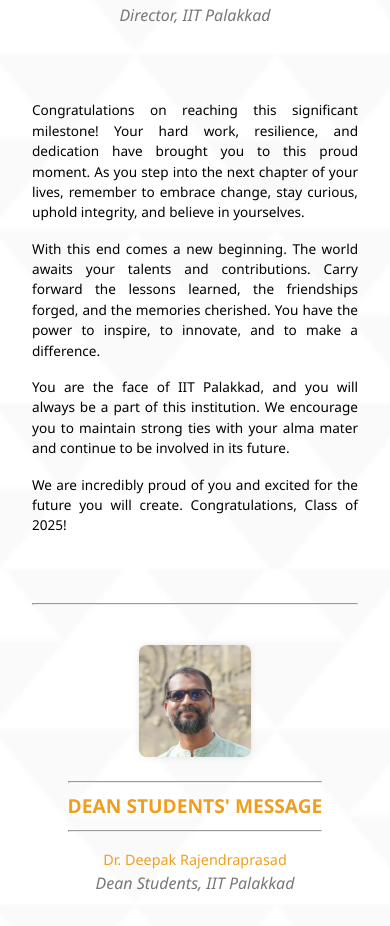
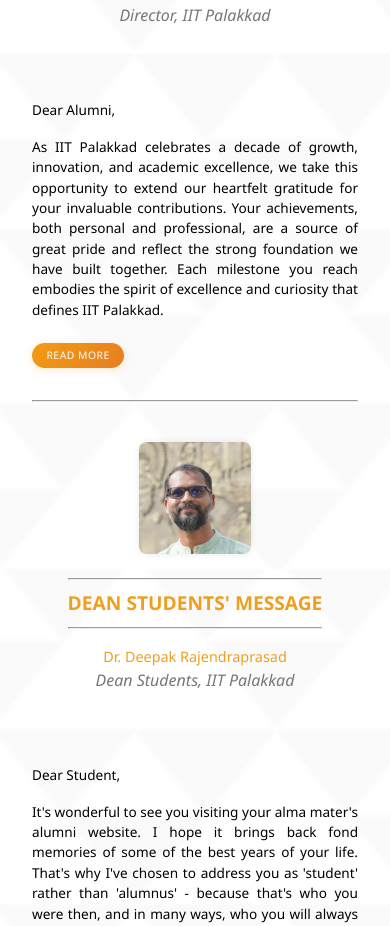
Before and after one commit to AdarshReddy2106/Alumni_main, a React (Vite) app in the folder Frontend/: page / in a window 390 px wide. Shown: the part 631-1557 px from the top of the page. Built offline with nearby package versions, Linux system fonts and the light colour scheme.

Commit message:
update messages

```diff
--- a/Frontend/src/components/Main/Aboutt.jsx
+++ b/Frontend/src/components/Main/Aboutt.jsx
@@ -1,4 +1,4 @@
-// import React from 'react'
+import React, { useState } from 'react'
 import '../Main/Main.css'
 
 import deepak from '../../assets/Deepak R.jpg'
@@ -25,15 +25,8 @@
 
       <div className="message">
         <h1>About us</h1>
-          <p className="paragraph">At IIT Palakkad, we believe that our alumni are the torchbearers of our legacy, embodying the spirit of innovation, excellence, and leadership that defines our institution. The Alumni Relations Office serves as a bridge between the institute and its vibrant alumni community, fostering lifelong connections and facilitating meaningful engagements.</p>
-          <p className="paragraph">Our alumni, spread across the globe, continue to make remarkable contributions in diverse fields, and we are committed to celebrating their achievements and supporting their endeavors. We take pride in their accomplishments and strive to highlight the impact they have on society and industry.</p>
-          <p className="paragraph">Through a variety of events, mentorship programs, and networking opportunities, we work diligently to keep our alumni connected with each other and with their alma mater. These initiatives ensure that the bond they share with IIT Palakkad remains strong and enduring, creating a robust and supportive community that benefits both current students and alumni alike.
-
-</p>
-          {/* <p className="paragraph">I would also like to thank you. Thank you for organising many student-led activities, volunteering for many more activities, for bringing many laurels to our Institute, for graciously adjusting to our infrastructural limitations, for spreading joy throughout the campus and for keeping all of us always young.</p> */}
-          {/* <p className="paragraph">If you are reading this in 2024, let me conclude by wishing you a bright future and requesting you to always keep in touch with the Institute. If you are reading it much later, let me also urge you to think of ways in which you can contribute to your alma mater using the vast experience and resources you would have gathered on your way. </p> */}
-          <br />
-          <br />
+          <p className="paragraph">IIT Palakkad Alumni Relations Office aims to encourage and facilitate engagement of our alumni with each other, with our current students and with the institute. We actively promote alumni achievements, help them build connections, and work to address any concerns.</p>
+          <p className="paragraph">Our Alumni are an integral part of our institution and through this platform we invite you to stay connected and use the opportunity to network and collaborate.</p>
           <br />
           <hr />
 
--- a/Frontend/src/components/Main/Main.css
+++ b/Frontend/src/components/Main/Main.css
@@ -103,6 +103,70 @@
     }
 }
 
+/* Read More Button */
+.read-more-btn {
+    background: linear-gradient(135deg, #0975a8, #075e8a);
+    color: white;
+    border: none;
+    padding: 0.8rem 2rem;
+    border-radius: 25px;
+    font-size: 0.95rem;
+    font-weight: 500;
+    cursor: pointer;
+    transition: all 0.3s ease;
+    margin: 1rem 0;
+    box-shadow: 0 4px 15px rgba(9, 117, 168, 0.3);
+    text-transform: uppercase;
+    letter-spacing: 0.5px;
+}
+
+.read-more-btn:hover {
+    background: linear-gradient(135deg, #075e8a, #054d75);
+    transform: translateY(-2px);
+    box-shadow: 0 6px 20px rgba(9, 117, 168, 0.4);
+}
+
+.read-more-btn:active {
+    transform: translateY(0);
+    box-shadow: 0 2px 10px rgba(9, 117, 168, 0.3);
+}
+
+/* Director's Message Button - Yellow Background */
+.read-more-btn.director-btn {
+    background: linear-gradient(135deg, #f39c12, #e67e22);
+    color: white;
+    box-shadow: 0 4px 15px rgba(243, 156, 18, 0.3);
+}
+
+.read-more-btn.director-btn:hover {
+    background: linear-gradient(135deg, #e67e22, #d35400);
+    transform: translateY(-2px);
+    box-shadow: 0 6px 20px rgba(243, 156, 18, 0.4);
+}
+
+.read-more-btn.director-btn:active {
+    transform: translateY(0);
+    box-shadow: 0 2px 10px rgba(243, 156, 18, 0.3);
+}
+
+/* Dean's Message Button - Blue Background */
+.read-more-btn.dean-btn {
+    background: linear-gradient(135deg, #0975a8, #075e8a);
+    color: white;
+    box-shadow: 0 4px 15px rgba(9, 117, 168, 0.3);
+}
+
+.read-more-btn.dean-btn:hover {
+    background: linear-gradient(135deg, #075e8a, #054d75);
+    transform: translateY(-2px);
+    box-shadow: 0 6px 20px rgba(9, 117, 168, 0.4);
+}
+
+.read-more-btn.dean-btn:active {
+    transform: translateY(0);
+    box-shadow: 0 2px 10px rgba(9, 117, 168, 0.3);
+}
+
 
 /* Mobile */
 
--- a/Frontend/src/components/Main/Main.jsx
+++ b/Frontend/src/components/Main/Main.jsx
@@ -2,6 +2,7 @@
 import '../Main/Main.css';
 import messagesData from '../../data/messages.json';
 import TestimonialSlider from './TestimonialSlider';
+import MessageWithReadMore from '../MessageWithReadMore/MessageWithReadMore';
 
 function Main() {
   const [messages, setMessages] = useState([]);
@@ -28,13 +29,7 @@
               </div>
             </div>
 
-            <div className="message">
-              {msg.paragraphs.map((p, i) => (
-                <p key={i} className="paragraph">{p}</p>
-              ))}
-              <br /><br />
-              <hr />
-            </div>
+            <MessageWithReadMore paragraphs={msg.paragraphs} role={msg.role} />
           </div>
         ))}
       </section>
--- /dev/null
+++ b/Frontend/src/components/MessageWithReadMore/MessageWithReadMore.css
@@ -0,0 +1,35 @@
+.read-more-btn.director-btn {
+    background: linear-gradient(135deg, #f39c12, #e67e22);
+    color: white;
+    box-shadow: 0 2px 8px rgba(243, 156, 18, 0.2);
+    padding: 0.5rem 1.2rem;
+    font-size: 0.75rem;
+}
+
+.read-more-btn.director-btn:hover {
+    background: linear-gradient(135deg, #e67e22, #d35400);
+    transform: translateY(-1px);
+    box-shadow: 0 3px 12px rgba(243, 156, 18, 0.3);
+}
+
+.read-more-btn.director-btn:active {
+    transform: translateY(0);
+    box-shadow: 0 2px 6px rgba(243, 156, 18, 0.2);
+}
+
+
+@media screen and (max-width: 768px) {
+    .read-more-btn.read-more-btn.director-btn {
+        padding: 0.4rem 1rem;
+        font-size: 0.7rem;
+        margin: 0.5rem 0;
+    }
+}
+
+@media screen and (max-width: 480px) {
+    .read-more-btn.read-more-btn.director-btn {
+        padding: 0.35rem 0.9rem;
+        font-size: 0.65rem;
+        margin: 0.4rem 0;
+    }
+}
--- /dev/null
+++ b/Frontend/src/components/MessageWithReadMore/MessageWithReadMore.jsx
@@ -0,0 +1,69 @@
+import React, { useState } from 'react';
+import './MessageWithReadMore.css';
+
+function MessageWithReadMore({ paragraphs, role }) {
+  const [expanded, setExpanded] = useState(false);
+
+  // Special handling for Director's message with complete content
+  const fullDirectorMessage = [
+    "Dear Alumni,",
+    "As IIT Palakkad celebrates a decade of growth, innovation, and academic excellence, we take this opportunity to extend our heartfelt gratitude for your invaluable contributions. Your achievements, both personal and professional, are a source of great pride and reflect the strong foundation we have built together. Each milestone you reach embodies the spirit of excellence and curiosity that defines IIT Palakkad.",
+    "Whether you were part of our pioneering cohorts or are a recent graduate, you remain an integral part of our ever-growing community. Your experiences and successes not only inspire current students but also shape the future of our institution. We deeply value the bond we share with you and are committed to strengthening this connection in the years to come.",
+    "As we mark this significant milestone, we invite you to stay engaged with the institute. Your insights, mentorship, and support play a crucial role in our collective journey forward. Together, we can continue to create a legacy of innovation, collaboration, and societal impact.",
+    "Thank you for being a part of this remarkable journey. We look forward to your continued association and to celebrating many more achievements together."
+  ];
+
+  // Special handling for Dean's message with complete content
+  const fullDeanMessage = [
+    "Dear Student,",
+    "It's wonderful to see you visiting your alma mater's alumni website. I hope it brings back fond memories of some of the best years of your life. That's why I've chosen to address you as 'student' rather than 'alumnus' - because that's who you were then, and in many ways, who you will always be to us.",
+    "I'm sure you've been keeping up with IIT Palakkad's growth and staying in touch with your favorite teachers and staff. If not, why not surprise them with an email today? I assure you, it will make their day. And when you get the chance, do visit the campus. Your classrooms, hostels, grounds, and favorite hangout spots are always open to you.",
+    "You can also engage more actively with our current students - your juniors - by sharing stories about life after graduation, offering advice on making the most of campus life, and imparting insights on what truly matters in life. If you have a story to tell, we would love to hear it! Please reach out to the IAR Cell or Alumni Relations Office. You can also take the engagement further and mentor a few of our students whose aspirations resonate with yours.",
+    "On a more formal note, keeping your profile updated with our Alumni Relations Office helps us stay connected. Your achievements give meaning to the work we do, and we take immense pride in celebrating them.",
+    "Looking forward to hearing from you,",
+    "Warm regards",
+    "Deepak Rajendraprasad",
+    "Dean (Student Affairs)"
+  ];
+
+  const isDirectorMessage = role === "Director's Message";
+  const isDeanMessage = role === "Dean Students' Message";
+
+  let messageParagraphs, shortMessage, needsReadMore;
+
+  if (isDirectorMessage) {
+    messageParagraphs = fullDirectorMessage;
+    shortMessage = fullDirectorMessage.slice(0, 2);
+    needsReadMore = true;
+  } else if (isDeanMessage) {
+    messageParagraphs = fullDeanMessage;
+    shortMessage = fullDeanMessage.slice(0, 3);
+    needsReadMore = true;
+  } else {
+    messageParagraphs = paragraphs;
+    shortMessage = paragraphs;
+    needsReadMore = false;
+  }
+
+  return (
+    <div className="message">
+      {(expanded ? messageParagraphs : shortMessage).map((p, i) => (
+        <p key={i} className="paragraph">{p}</p>
+      ))}
+
+      {needsReadMore && (
+        <button
+          className={`read-more-btn director-btn`}
+          onClick={() => setExpanded(!expanded)}
+        >
+          {expanded ? 'Read Less' : 'Read More'}
+        </button>
+      )}
+
+      <br /><br />
+      <hr />
+    </div>
+  );
+}
+
+export default MessageWithReadMore;
```
